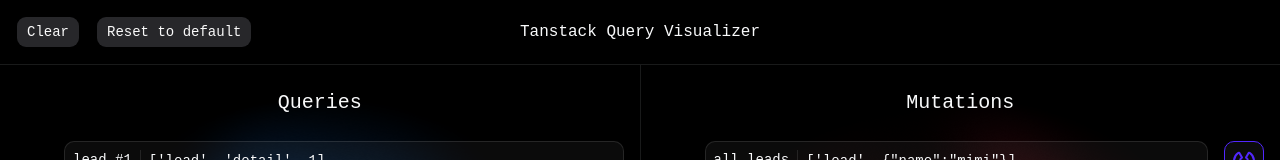
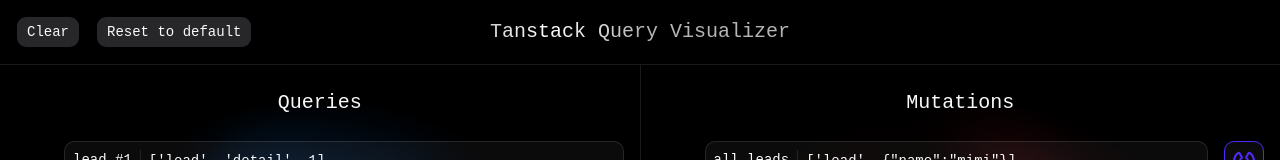
Before and after one commit to arikhativa/tanstack-query-visualizer, a React (Vite) app: page / in a window 1280 px wide. Shown: the top 160 px of the page. Built offline with nearby package versions, Linux system fonts and the light colour scheme.

Commit message:
header done

```diff
--- a/package.json
+++ b/package.json
@@ -21,6 +21,7 @@
     "class-variance-authority": "^0.7.1",
     "clsx": "^2.1.1",
     "lucide-react": "^0.562.0",
+    "motion": "^12.29.0",
     "next-themes": "^0.4.6",
     "radix-ui": "^1.4.3",
     "react": "^19.2.0",
--- a/src/components/Header.tsx
+++ b/src/components/Header.tsx
@@ -1,4 +1,5 @@
 import { useStorage } from "@/components/providers/StorageProvider";
+import ShinyText from "@/components/ShinyText";
 import { Button } from "@/components/ui/button";
 import { cn } from "@/lib/utils";
 
@@ -15,7 +16,20 @@
           Reset to default
         </Button>
       </div>
-      <h1 className="flex-1 text-center">Tanstack Query Visualizer</h1>
+      <h1 className="flex-1 text-center text-xl">
+        <ShinyText
+          text="Tanstack Query Visualizer"
+          speed={2}
+          delay={0}
+          color="#b5b5b5"
+          shineColor="#ffffff"
+          spread={120}
+          direction="left"
+          yoyo={false}
+          pauseOnHover={false}
+          disabled={false}
+        />
+      </h1>
       <div className="flex-1"></div>
     </header>
   );
--- /dev/null
+++ b/src/components/ShinyText.css
@@ -0,0 +1,27 @@
+.shiny-text {
+  color: #b5b5b5a4; /* Adjust this color to change intensity/style */
+  background: linear-gradient(
+    120deg,
+    rgba(255, 255, 255, 0) 40%,
+    rgba(255, 255, 255, 0.8) 50%,
+    rgba(255, 255, 255, 0) 60%
+  );
+  background-size: 200% 100%;
+  -webkit-background-clip: text;
+  background-clip: text;
+  display: inline-block;
+  animation: shine 5s linear infinite;
+}
+
+@keyframes shine {
+  0% {
+    background-position: 100%;
+  }
+  100% {
+    background-position: -100%;
+  }
+}
+
+.shiny-text.disabled {
+  animation: none;
+}
--- /dev/null
+++ b/src/components/ShinyText.tsx
@@ -0,0 +1,132 @@
+import React, { useState, useCallback, useEffect, useRef } from 'react';
+import { motion, useMotionValue, useAnimationFrame, useTransform } from 'motion/react';
+import './ShinyText.css';
+
+interface ShinyTextProps {
+  text: string;
+  disabled?: boolean;
+  speed?: number;
+  className?: string;
+  color?: string;
+  shineColor?: string;
+  spread?: number;
+  yoyo?: boolean;
+  pauseOnHover?: boolean;
+  direction?: 'left' | 'right';
+  delay?: number;
+}
+
+const ShinyText: React.FC<ShinyTextProps> = ({
+  text,
+  disabled = false,
+  speed = 2,
+  className = '',
+  color = '#b5b5b5',
+  shineColor = '#ffffff',
+  spread = 120,
+  yoyo = false,
+  pauseOnHover = false,
+  direction = 'left',
+  delay = 0
+}) => {
+  const [isPaused, setIsPaused] = useState(false);
+  const progress = useMotionValue(0);
+  const elapsedRef = useRef(0);
+  const lastTimeRef = useRef<number | null>(null);
+  const directionRef = useRef(direction === 'left' ? 1 : -1);
+
+  const animationDuration = speed * 1000;
+  const delayDuration = delay * 1000;
+
+  useAnimationFrame(time => {
+    if (disabled || isPaused) {
+      lastTimeRef.current = null;
+      return;
+    }
+
+    if (lastTimeRef.current === null) {
+      lastTimeRef.current = time;
+      return;
+    }
+
+    const deltaTime = time - lastTimeRef.current;
+    lastTimeRef.current = time;
+
+    elapsedRef.current += deltaTime;
+
+    // Animation goes from 0 to 100
+    if (yoyo) {
+      const cycleDuration = animationDuration + delayDuration;
+      const fullCycle = cycleDuration * 2;
+      const cycleTime = elapsedRef.current % fullCycle;
+
+      if (cycleTime < animationDuration) {
+        // Forward animation: 0 -> 100
+        const p = (cycleTime / animationDuration) * 100;
+        progress.set(directionRef.current === 1 ? p : 100 - p);
+      } else if (cycleTime < cycleDuration) {
+        // Delay at end
+        progress.set(directionRef.current === 1 ? 100 : 0);
+      } else if (cycleTime < cycleDuration + animationDuration) {
+        // Reverse animation: 100 -> 0
+        const reverseTime = cycleTime - cycleDuration;
+        const p = 100 - (reverseTime / animationDuration) * 100;
+        progress.set(directionRef.current === 1 ? p : 100 - p);
+      } else {
+        // Delay at start
+        progress.set(directionRef.current === 1 ? 0 : 100);
+      }
+    } else {
+      const cycleDuration = animationDuration + delayDuration;
+      const cycleTime = elapsedRef.current % cycleDuration;
+
+      if (cycleTime < animationDuration) {
+        // Animation phase: 0 -> 100
+        const p = (cycleTime / animationDuration) * 100;
+        progress.set(directionRef.current === 1 ? p : 100 - p);
+      } else {
+        // Delay phase - hold at end (shine off-screen)
+        progress.set(directionRef.current === 1 ? 100 : 0);
+      }
+    }
+  });
+
+  useEffect(() => {
+    directionRef.current = direction === 'left' ? 1 : -1;
+    elapsedRef.current = 0;
+    progress.set(0);
+    // eslint-disable-next-line react-hooks/exhaustive-deps
+  }, [direction]);
+
+  // Transform: p=0 -> 150% (shine off right), p=100 -> -50% (shine off left)
+  const backgroundPosition = useTransform(progress, p => `${150 - p * 2}% center`);
+
+  const handleMouseEnter = useCallback(() => {
+    if (pauseOnHover) setIsPaused(true);
+  }, [pauseOnHover]);
+
+  const handleMouseLeave = useCallback(() => {
+    if (pauseOnHover) setIsPaused(false);
+  }, [pauseOnHover]);
+
+  const gradientStyle: React.CSSProperties = {
+    backgroundImage: `linear-gradient(${spread}deg, ${color} 0%, ${color} 35%, ${shineColor} 50%, ${color} 65%, ${color} 100%)`,
+    backgroundSize: '200% auto',
+    WebkitBackgroundClip: 'text',
+    backgroundClip: 'text',
+    WebkitTextFillColor: 'transparent'
+  };
+
+  return (
+    <motion.span
+      className={`shiny-text ${className}`}
+      style={{ ...gradientStyle, backgroundPosition }}
+      onMouseEnter={handleMouseEnter}
+      onMouseLeave={handleMouseLeave}
+    >
+      {text}
+    </motion.span>
+  );
+};
+
+export default ShinyText;
```
Also changed, not shown: components.json, 1 other file (tests, documents, lock files or other folders).
